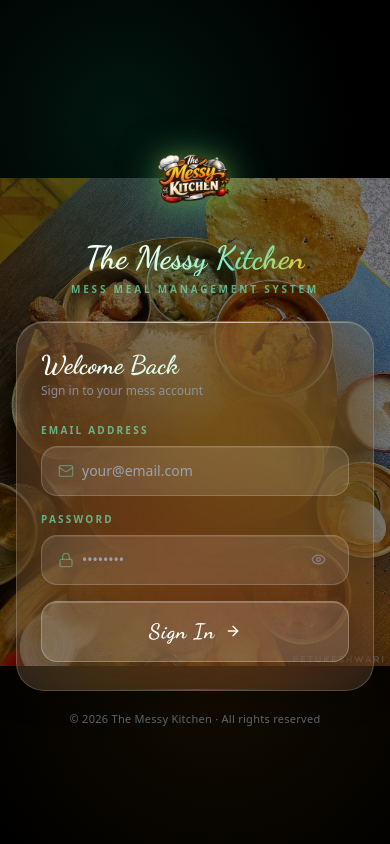
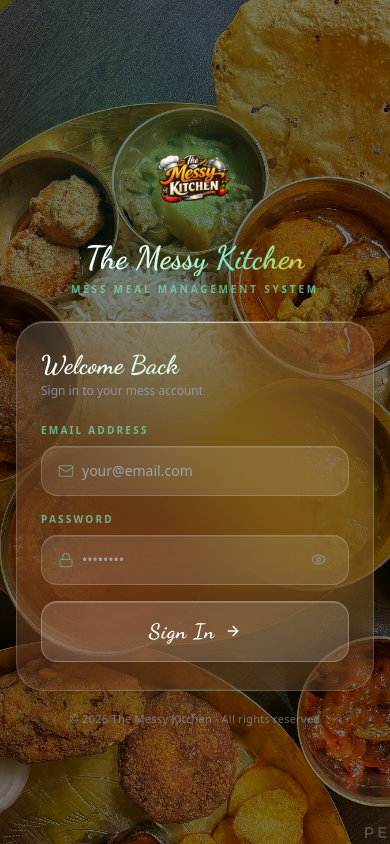
Before and after one commit to Akash-18c/Mess-Management-System, a React (Create React App) app in the folder frontend/: page /login in a window 390 px wide. Built offline with nearby package versions, Linux system fonts and the light colour scheme; no server answers.

Commit message:
fix mobile bg: cover with top center position

```diff
--- a/frontend/src/pages/Login.js
+++ b/frontend/src/pages/Login.js
@@ -105,10 +105,9 @@
         <div className="fixed inset-0 sm:hidden"
           style={{
             backgroundImage: `url('/ph background.jpeg')`,
-            backgroundSize: 'contain',
-            backgroundPosition: 'center',
+            backgroundSize: 'cover',
+            backgroundPosition: 'top center',
             backgroundRepeat: 'no-repeat',
-            backgroundColor: '#000',
             filter: 'brightness(0.70) saturate(1.05)',
           }} />
 
```
